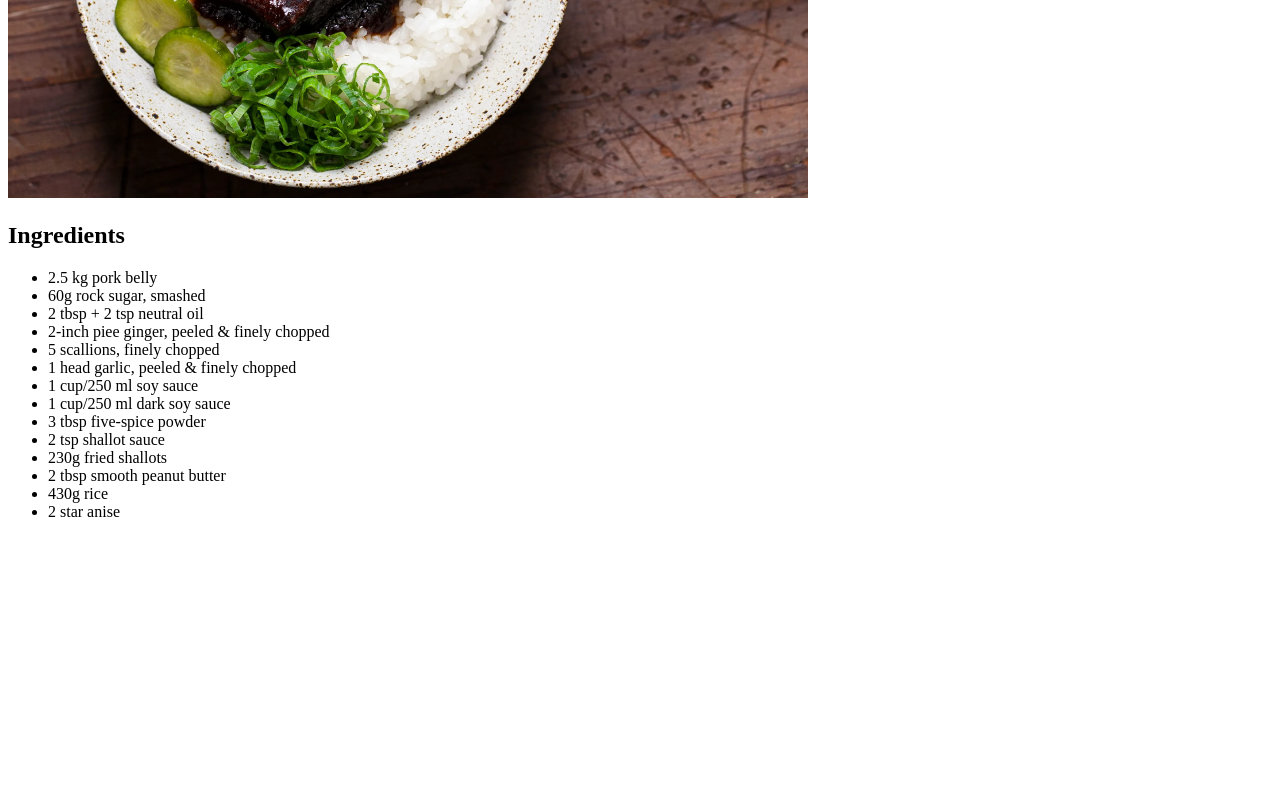
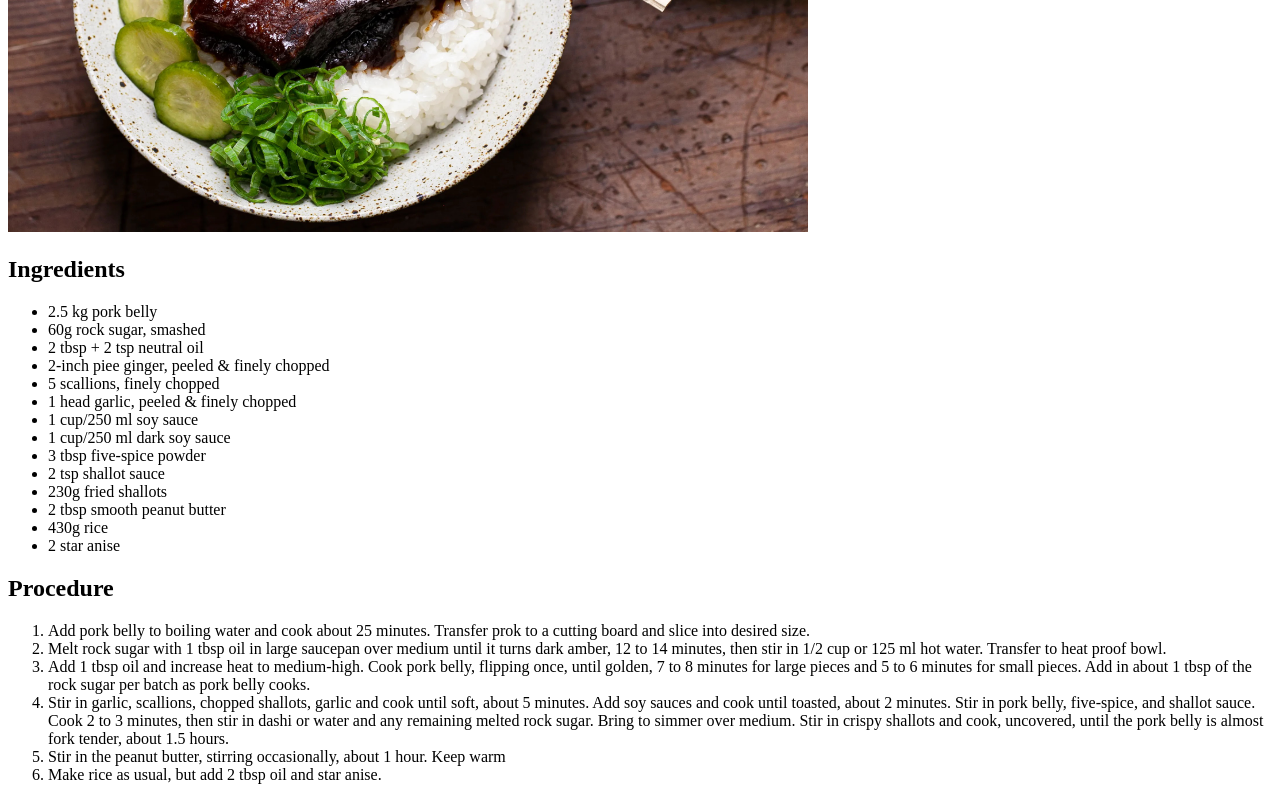
Before and after one commit to loui-chen/odin-recipes, a plain HTML site: page recipes/luroufan.html in a window 1280 px wide. Shown: the part 382-1182 px from the top of the page. Before the commit the page ends 919 px from the top, so only its background shows below. Drawn offline with Linux system fonts and the light colour scheme.

Commit message:
Finish lu rou fan recipe by adding procedure
Added procedure steps to lu rou fan recipe page and linked source recipe (vice)

```diff
--- a/recipes/luroufan.html
+++ b/recipes/luroufan.html
@@ -7,6 +7,10 @@
 
     <body>
         <h1>Lu Rou Fan</h1>
+        <p>
+            Adapted from <a
+            href="https://www.vice.com/en/article/lu-rou-fan-recipe/">Vice</a>
+        </p>
         <img src = "./images/luroufan.jpeg" alt="Lu Rou Fan" height = "500"
         width = "800">
 
@@ -27,5 +31,28 @@
             <li>430g rice</li>
             <li>2 star anise</li>
         </ul>
+
+        <h2>Procedure</h2>
+        <ol>
+            <li>Add pork belly to boiling water and cook about 25 minutes.
+            Transfer prok to a cutting board and slice into desired size.</li>
+            <li>Melt rock sugar with 1 tbsp oil in large saucepan over medium
+            until it turns dark amber, 12 to 14 minutes, then stir in 1/2 cup or
+            125 ml hot water. Transfer to heat proof bowl.</li>
+            <li>Add 1 tbsp oil and increase heat to medium-high. Cook pork
+            belly, flipping once, until golden, 7 to 8 minutes for large pieces
+            and 5 to 6 minutes for small pieces. Add in about 1 tbsp of the rock
+            sugar per batch as pork belly cooks.</li>
+            <li>Stir in garlic, scallions, chopped shallots, garlic and cook
+            until soft, about 5 minutes. Add soy sauces and cook until toasted,
+            about 2 minutes. Stir in pork belly, five-spice, and shallot sauce.
+            Cook 2 to 3 minutes, then stir in dashi or water and any remaining
+            melted rock sugar. Bring to simmer over medium. Stir in crispy
+            shallots and cook, uncovered, until the pork belly is almost fork
+            tender, about 1.5 hours.</li>
+            <li>Stir in the peanut butter, stirring occasionally, about 1 hour.
+            Keep warm</li>
+            <li>Make rice as usual, but add 2 tbsp oil and star anise.</li>
+        </ol>
     </body>
 </html>
```
